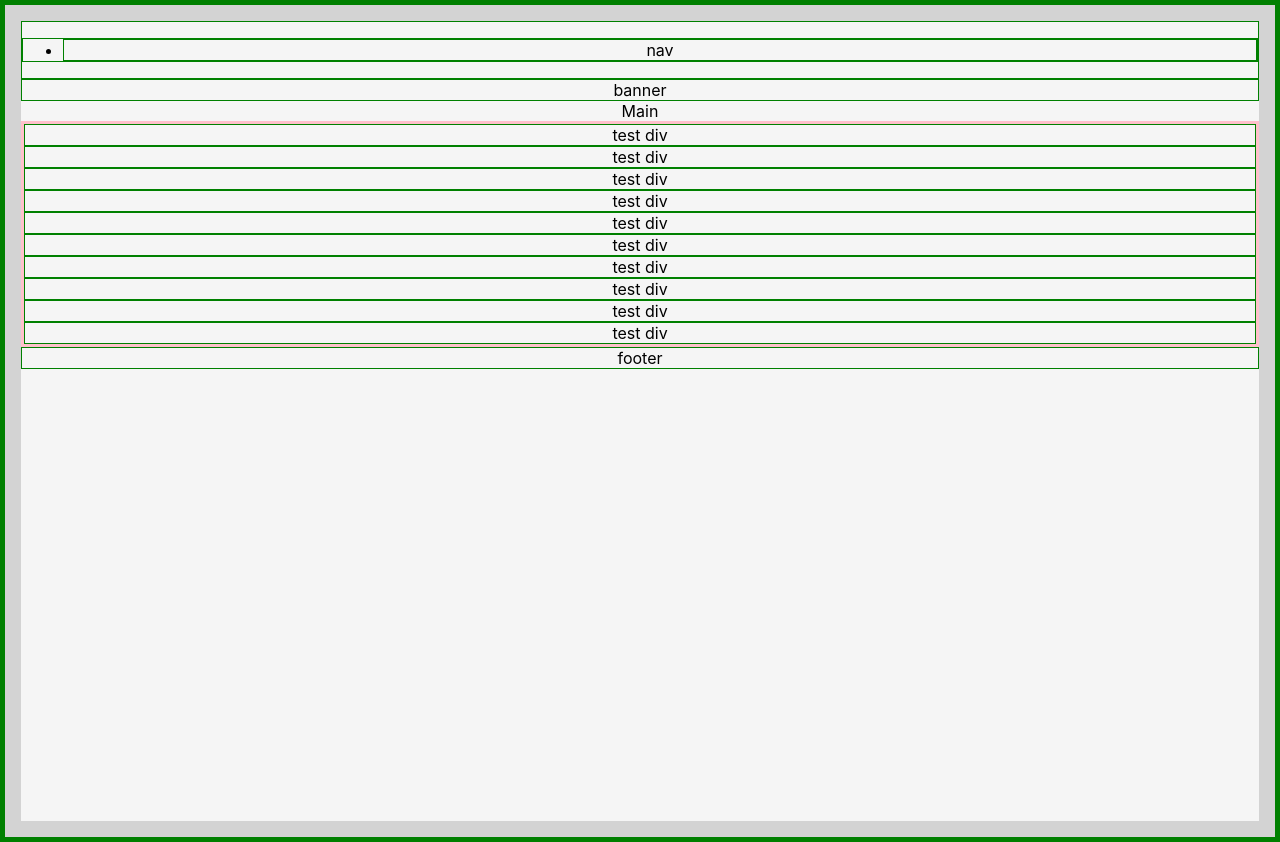
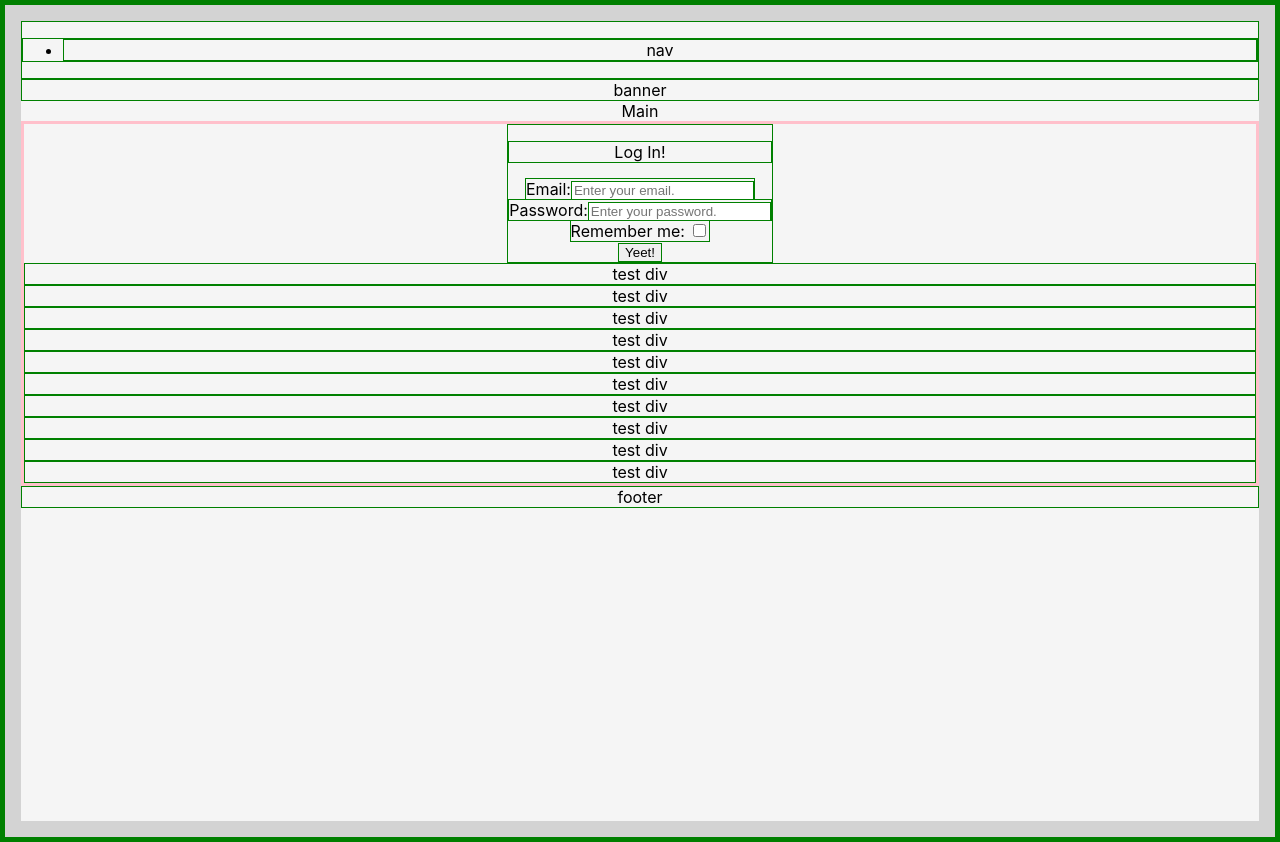
Before and after one commit to trycrmr/react-playground, a React (Create React App) app: page / in a window 1280 px wide. Built offline with nearby package versions, Linux system fonts and the light colour scheme.

Commit message:
Inits basic scaffolding of authui & state

```diff
--- /dev/null
+++ b/src/AuthForm.css
@@ -0,0 +1,3 @@
+form {
+  padding: auto;
+}
--- /dev/null
+++ b/src/AuthForm.js
@@ -0,0 +1,64 @@
+import React, { useState } from "react";
+import { useDispatch } from "react-redux";
+import { submitAuthForm } from "./authSlice";
+const initialState = {
+  username: "",
+  password: "",
+  rememberMe: false,
+};
+
+const AuthForm = () => {
+  const [state, setstate] = useState(initialState);
+  const dispatch = useDispatch();
+  return (
+    <>
+      <form
+        onSubmit={(e) => {
+          e.preventDefault();
+          dispatch(submitAuthForm(state));
+        }}
+      >
+        <p>Log In!</p>
+        <label>
+          Email:
+          <input
+            value={state.username}
+            type="text"
+            placeholder="Enter your email."
+            onChange={(e) => {
+              setstate({ ...state, username: e.target.value });
+            }}
+          ></input>
+        </label>
+        <br />
+        <label>
+          Password:
+          <input
+            value={state.password}
+            type="password"
+            placeholder="Enter your password."
+            autoComplete="false"
+            onChange={(e) => {
+              setstate({ ...state, password: e.target.value });
+            }}
+          ></input>
+        </label>
+        <br />
+        <label>
+          Remember me:{" "}
+          <input
+            type="checkbox"
+            checked={state.rememberMe}
+            onChange={(e) => {
+              setstate({ ...state, rememberMe: !state.rememberMe });
+            }}
+          ></input>
+        </label>
+        <br />
+        <button>Yeet!</button>
+      </form>
+    </>
+  );
+};
+
+export default AuthForm;
--- a/src/FlexLayout.js
+++ b/src/FlexLayout.js
@@ -1,9 +1,11 @@
 import React from "react";
 import "./FlexLayout.css";
+import AuthForm from "./AuthForm";
 
 const FlexLayout = (props) => {
   return (
     <section className="flex-layout">
+      <AuthForm />
       {Array(10)
         .fill("test div")
         .map((thisDiv) => (
--- a/src/app/store.js
+++ b/src/app/store.js
@@ -1,8 +1,9 @@
 import { configureStore } from "@reduxjs/toolkit";
 import userTrackerReducer from "../features/UserTracker/userTrackerSlice";
-
+import authReducer from "../authSlice";
 export default configureStore({
   reducer: {
     userTracker: userTrackerReducer,
+    auth: authReducer,
   },
 });
--- /dev/null
+++ b/src/authSlice.js
@@ -0,0 +1,54 @@
+import { createSlice } from "@reduxjs/toolkit";
+
+export const authSlice = createSlice({
+  name: "auth",
+  initialState: {
+    value: {
+      error: null,
+      isLoggedIn: false,
+      username: null,
+    },
+  },
+  reducers: {
+    logIn: (state, action) => {
+      // Redux Toolkit allows us to write "mutating" logic in reducers. It
+      // doesn't actually mutate the state because it uses the Immer library,
+      // which detects changes to a "draft state" and produces a brand new
+      // immutable state based off those changes
+      state.value = { ...state.value, isLoggedIn: true, ...action.payload };
+    },
+    logOut: (state, action) => {
+      state.value.clicks = [...state.value.clicks, action.payload];
+    },
+    setError: (state, action) => {
+      state.value.error = action.payload; // error
+    },
+  },
+});
+
+export const { logIn, logOut, setError } = authSlice.actions;
+
+// The function below is called a thunk and allows us to perform async logic. It
+// can be dispatched like a regular action: `dispatch(incrementAsync(10))`. This
+// will call the thunk with the `dispatch` function as the first argument. Async
+// code can then be executed and other actions can be dispatched
+export const checkAuthCredentials = (credentials) => (dispatch) => {
+  if (credentials.username && credentials.password) {
+    dispatch(logIn(credentials));
+  } else {
+    dispatch(
+      setError(new Error("Auth credentials were incorrect.").toString())
+    );
+  }
+};
+
+export const submitAuthForm = (credentials) => (dispatch) => {
+  dispatch(checkAuthCredentials(credentials));
+};
+
+// The function below is called a selector and allows us to select a value from
+// the state. Selectors can also be defined inline where they're used instead of
+// in the slice file. For example: `useSelector((state) => state.counter.value)`
+// export const selectCount = (state) => state.counter.value;
+
+export default authSlice.reducer;
```
Also changed, not shown: src/Auth.css (deleted), src/Auth.js (deleted).
